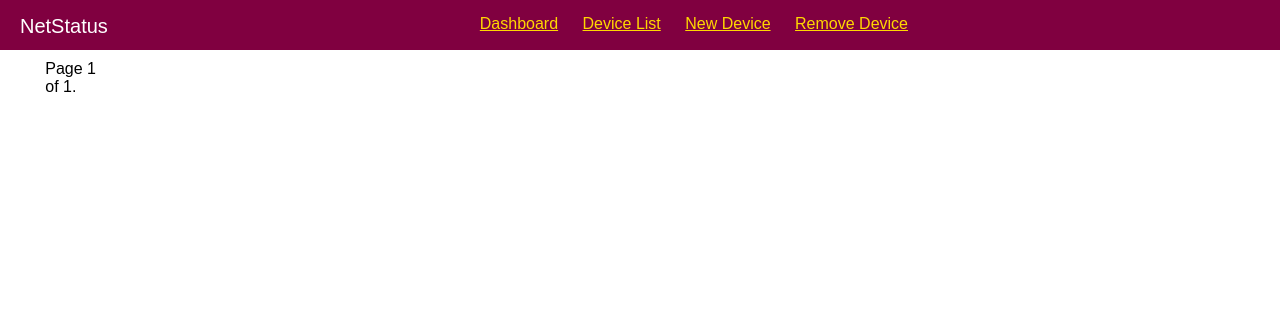
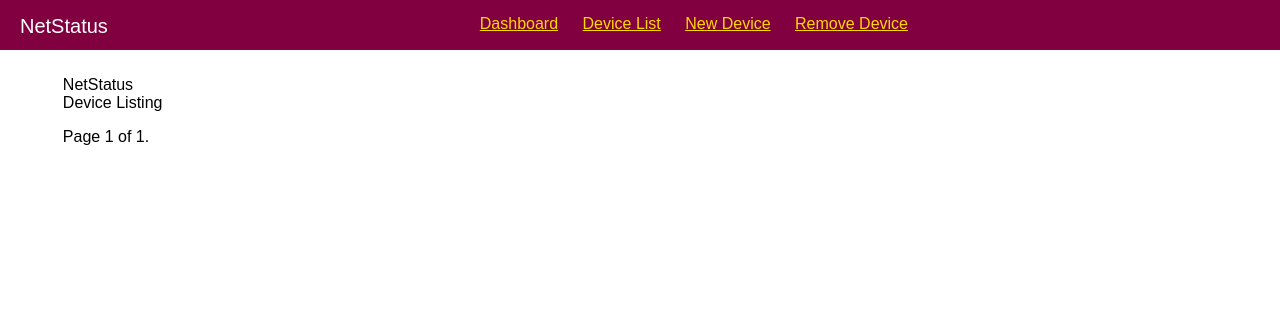
Before and after one commit to willfurnell/netstatus, a Django app: page /device/list/ in a window 1280 px wide. Shown: the top 310 px of the page. Run offline with Django 3.2, Linux system fonts and the light colour scheme; data that the repository does not hold is empty.

Commit message:
Improved styling, included device listing, device info

```diff
--- a/netstatus/urls.py
+++ b/netstatus/urls.py
@@ -21,10 +21,10 @@
 urlpatterns = [
     url(r'^admin/', admin.site.urls),
     url(r'^$', views.main, name='main'),
-    url(r'^get_device_info/$', views.get_device_info, name='get_device_info'),
     url(r'^device/list/$', views.device_list, name='device-list'),
     url(r'^device/new$', views.new_device, name='new-device'),
     url(r'^device/new/success$', views.new_device_success, name='new-device_success'),
     url(r'^device/remove$', views.remove_device, name='remove-device'),
+    url(r'^device/info/(?P<id>[0-9]+)$', views.device_info, name='device_info'),
     url(r'^piechart-online$', views.piechart_online, name='piechart-online')
 ]
--- a/netstatus_web/utils.py
+++ b/netstatus_web/utils.py
@@ -14,7 +14,7 @@
      For my purposes, if a device does not establish an SNNP session, I can assume it is offline.
     """
     try:
-        # The low timeout value is to increase page loading time, as this is mainly for quickly checking
+        # The low timeout value is to decrease page loading time, as this is mainly for quickly checking
         # device status. We don't NEED to make a connection.
         session = Session(hostname=ip, community='***REMOVED***', version=2, timeout=0.1)
     except (exceptions.EasySNMPTimeoutError, exceptions.EasySNMPConnectionError):
--- a/netstatus_web/views.py
+++ b/netstatus_web/views.py
@@ -31,16 +31,23 @@
     Returns a PNG image of the chart (which is never stored on disk - only in memory).
     """
 
-    devlist = ['10.49.86.241', '10.49.84.1', '10.49.84.108', '10.49.87.17']
+    # Queries the database to get all the device rows
+    devlist = Device.objects.all()
 
     online = 0
     offline = 0
 
+    # Checks if every device in the list is online or offline by using the 'ping' funtion. A total of online/offline
+    # devices is created and each individual device's status is updated in the database.
     for device in devlist:
-        if ping(device):
+        if ping(device.ipv4_address):
             online = online + 1
+            device.online = True
+            device.save()
         else:
             offline = offline + 1
+            device.online = False
+            device.save()
 
     labels = 'Offline', 'Online'
 
@@ -48,8 +55,9 @@
 
     colors = ['red', 'green']
 
+    # This plots a pie chart - the autopct lambda function is used to reformat the percentage back into raw values.
     plt.pie(sizes, labels=labels, colors=colors,
-        autopct='%1.1f%%', shadow=True, startangle=90)
+        autopct=lambda f: '{:.0f}'.format(f * sum(sizes) / 100), shadow=False, startangle=90)
     # Set aspect ratio to be equal so that pie is drawn as a circle.
     plt.axis('equal')
 
@@ -72,9 +80,9 @@
     Gets data from backend database.
     """
 
-    all_devices = Device.objects.all()
+    devlist = Device.objects.all()
 
-    paginator = Paginator(all_devices, 25) # Show 25 devices per page
+    paginator = Paginator(devlist, 50) # Show 50 devices per page
 
     page = request.GET.get('page')
     try:
@@ -105,6 +113,7 @@
         if form.is_valid():
 
             if not ping(form.cleaned_data['ipv4_address']):
+
                 # If the server cannot contact the device that the user has been specified, then let the user know
                 # and do not let them add the device.
                 return render(request, 'base_new_device.html', {'title': "NetStatus New Device",
@@ -117,10 +126,11 @@
             session = setup_snmp_session(form.cleaned_data['ipv4_address'])
 
             description = session.get('sysDescr')
+
             online = True  # We know this because we just 'pinged' the device
 
             device = Device(name=form.cleaned_data['name'], ipv4_address=form.cleaned_data['ipv4_address'],
-                                location=form.cleaned_data['location'], description=description, online=online)
+                                location=form.cleaned_data['location'], online=online, system_version=description)
 
             device.save()
 
@@ -151,14 +161,14 @@
     return render(request, 'base_index.html', pagevars)
 
 
-def get_device_info(request):
+def device_info(request, id):
     """
     Sample testing page for getting information via SNMP from a device.
     """
 
-    ip2 = '10.49.85.64'
+    device = Device.objects.get(pk=id)
 
-    ip = '10.49.86.241'
+    ip = device.ipv4_address
 
     if not ping(ip):
         pagevars = {'title': 'Connection to device failed', 'info': 'Error, connection to the device specified failed. '
--- a/static/main.css
+++ b/static/main.css
@@ -68,3 +68,23 @@
     border:1px red;
     padding: 3px;
 }
+
+.text-online {
+    color: white;
+    background-color: green;
+    border-radius: 2px;
+    padding-left: 2px;
+    padding-right: 2px;
+}
+
+.text-offline {
+    color: white;
+    background-color: red;
+    border-radius: 2px;
+    padding-left: 2px;
+    padding-right: 2px;
+}
+
+.devicelisting li {
+    padding: 2px;
+}
--- a/templates/base_device_list.html
+++ b/templates/base_device_list.html
@@ -6,11 +6,18 @@
 
     {% load staticfiles %}
 
+    <p>NetStatus Device Listing</p>
+
+    <div class="devicelisting">
+    <ul>
+    {% for device in set_of_devices %}
+        <li><a href="{% url 'device_info' device.id %}"><strong>{{ device.name }}</strong></a>. Last checked to be
+            {% if device.online == True %}<span class="text-online">Online</span>{% else %}<span class="text-offline">Offline</span>{% endif %}</li>
+    {% endfor %}
+    </ul>
+    </div>
 
 
-    {% for device in set_of_devices %}
-        {{ device.name }}<br />
-    {% endfor %}
 
     <div class="pagination">
         <span class="step-links">
@@ -28,4 +35,5 @@
         </span>
     </div>
 
+
 {% endblock %}
```
Also changed, not shown: templates/base_index.html (+0 -3 lines).
